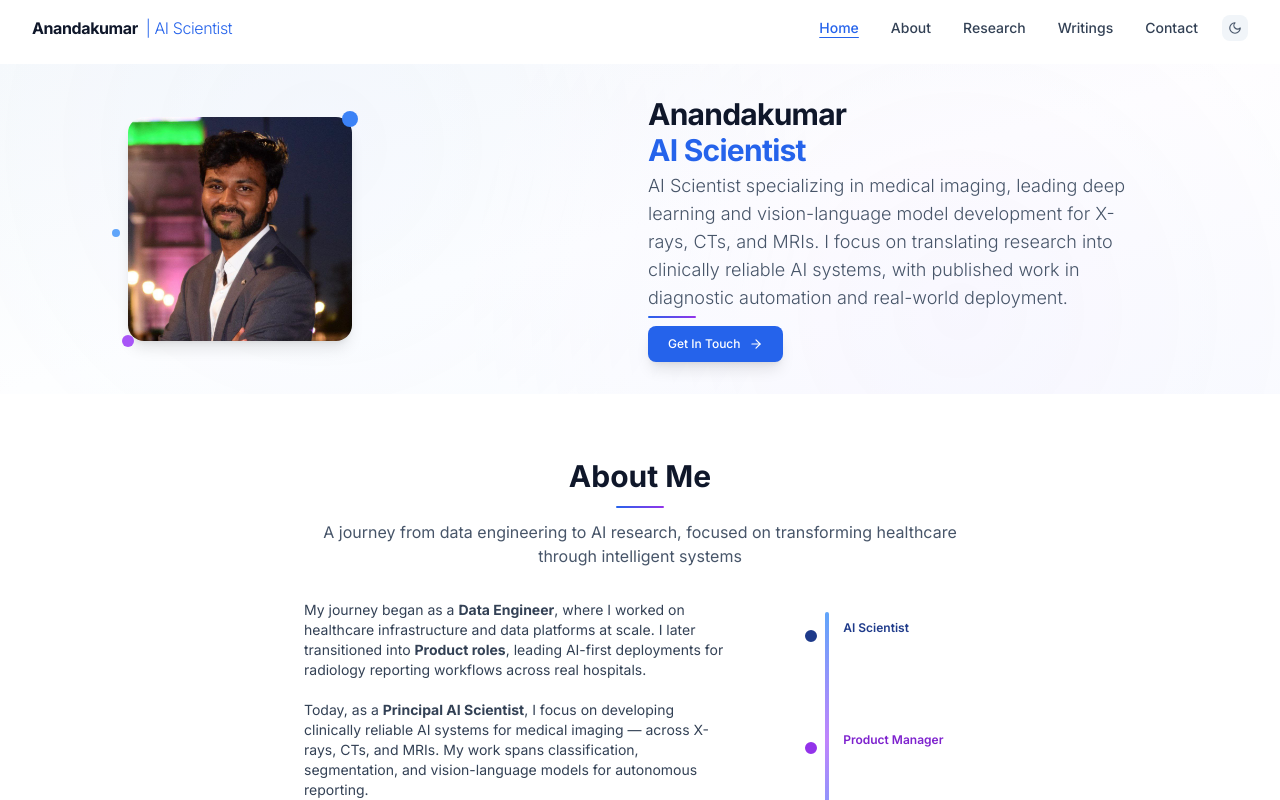
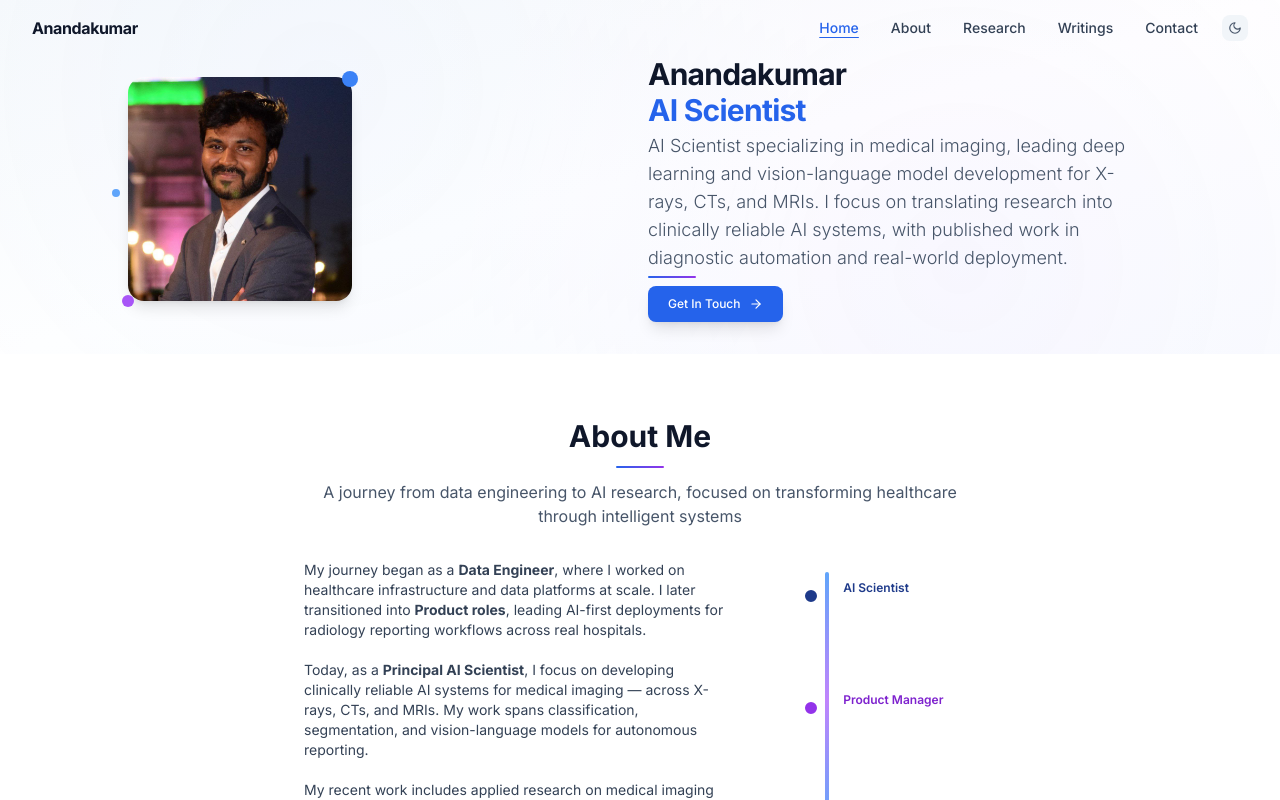
Before and after one commit to Anandakumar-D/personalportfolio, a React (Vite) app: page / in a window 1280 px wide. Shown: the top 800 px of the page. Built offline with nearby package versions, Linux system fonts and the light colour scheme.

Commit message:
changed the nav bar colour

```diff
--- a/src/components/Header.tsx
+++ b/src/components/Header.tsx
@@ -43,16 +43,12 @@ const Header: React.FC = () => {
   };
 
   return (
-    <header className={`fixed top-0 left-0 right-0 z-50 transition-all duration-500 ${
-      isScrolled
-        ? 'bg-white/95 dark:bg-slate-900/95 backdrop-blur-lg shadow-lg border-b border-gray-100 dark:border-slate-800'
-        : 'bg-transparent'
-    }`}>
+    <header className="fixed top-0 left-0 right-0 z-50 transition-all duration-500 dark:bg-slate-900 bg-transparent">
       <nav className="container mx-auto px-6 lg:px-8">
         <div className="flex items-center justify-between h-14">
           <div className="text-base font-bold tracking-tight">
             <span className="text-slate-900 dark:text-white">Anandakumar</span>
-            <span className="text-blue-600 dark:text-blue-400 ml-2 font-light">| AI Scientist</span>
+            {/* <span className="text-blue-600 dark:text-blue-400 ml-2 font-light">| AI Scientist</span> */}
           </div>
           <div className="flex-1" />
           {/* Top Navigation */}
--- a/src/components/Hero.tsx
+++ b/src/components/Hero.tsx
@@ -4,7 +4,7 @@ import image from '../assets/image.png';
 
 const Hero: React.FC = () => {
   return (
-    <section id="hero" className="relative flex items-center bg-gradient-to-br from-slate-50 via-white to-blue-50/30 dark:from-slate-900 dark:via-slate-900 dark:to-slate-800 py-8 mt-16">
+    <section id="hero" className="relative flex items-center bg-gradient-to-br from-slate-50 via-white to-blue-50/30 dark:from-slate-900 dark:via-slate-900 dark:to-slate-800 py-8 pt-14">
       {/* Background Pattern */}
       <div className="absolute inset-0 opacity-40 dark:opacity-20">
         <div className="absolute inset-0" style={{
```
